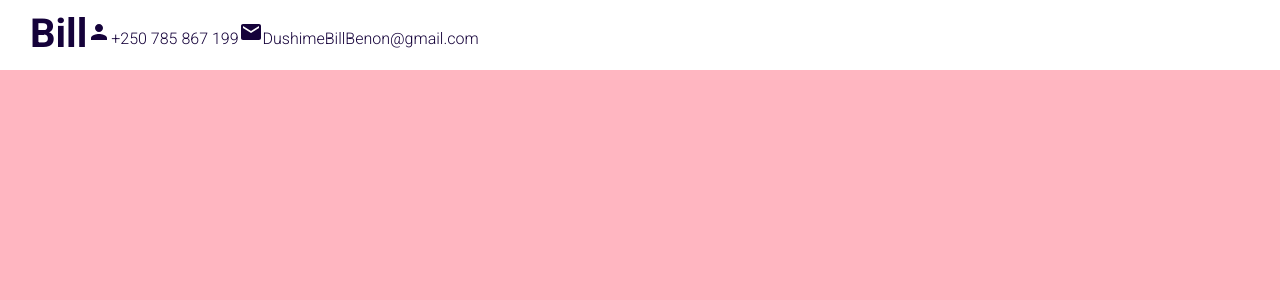
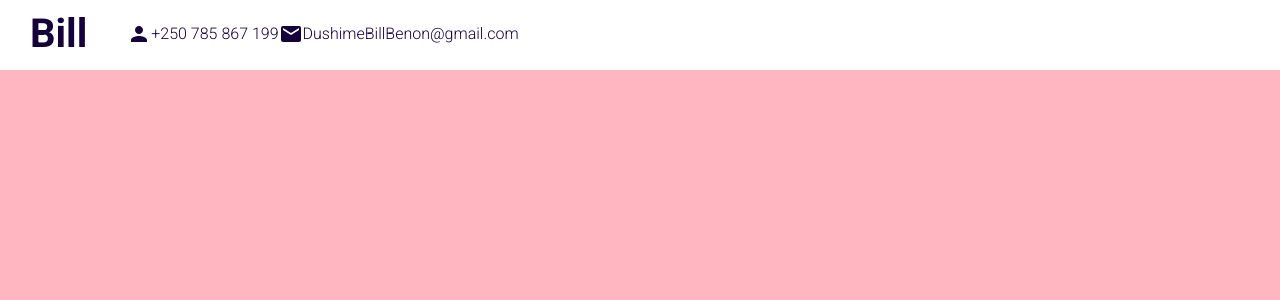
Before and after one commit to BillBenon/my-portofolio, a React (Create React App) app: page / in a window 1280 px wide. Shown: the top 300 px of the page. Built offline with nearby package versions, Linux system fonts and the light colour scheme.

Commit message:
centered the items with words on the same line

```diff
--- a/src/components/topbar/topbar.scss
+++ b/src/components/topbar/topbar.scss
@@ -24,6 +24,12 @@
         font-weight: 700;
         text-decoration: none;
         color: inherit;
+        margin-right: 40px;
+      }
+
+      .itemContainer {
+        display: flex;
+        align-items: center;
       }
     }
   }
```
